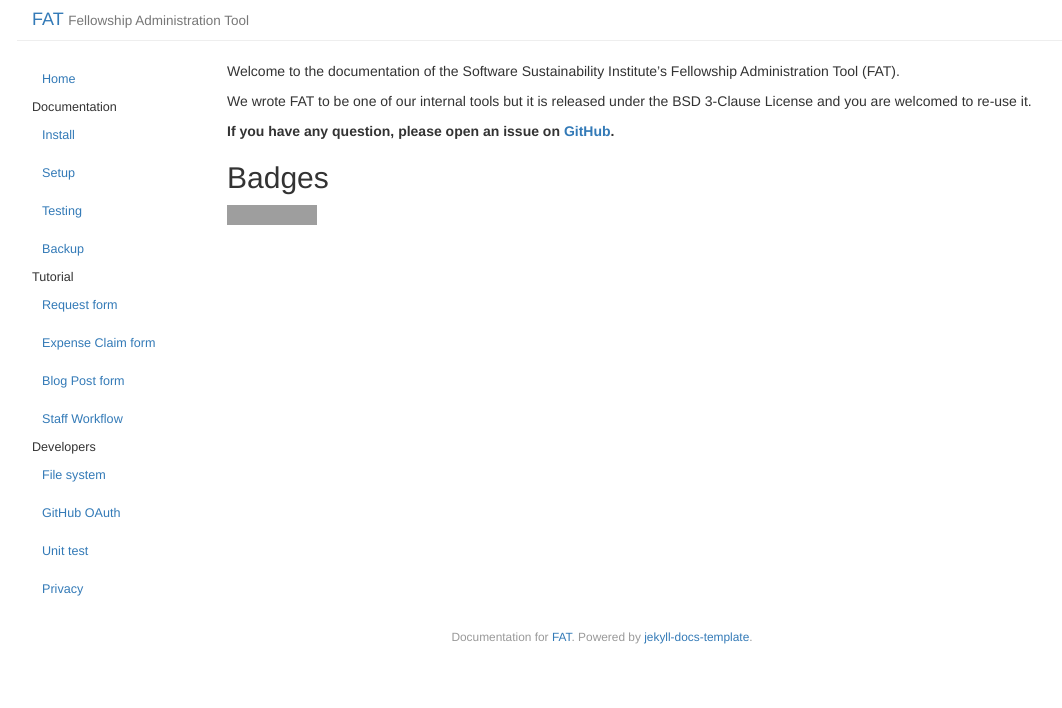
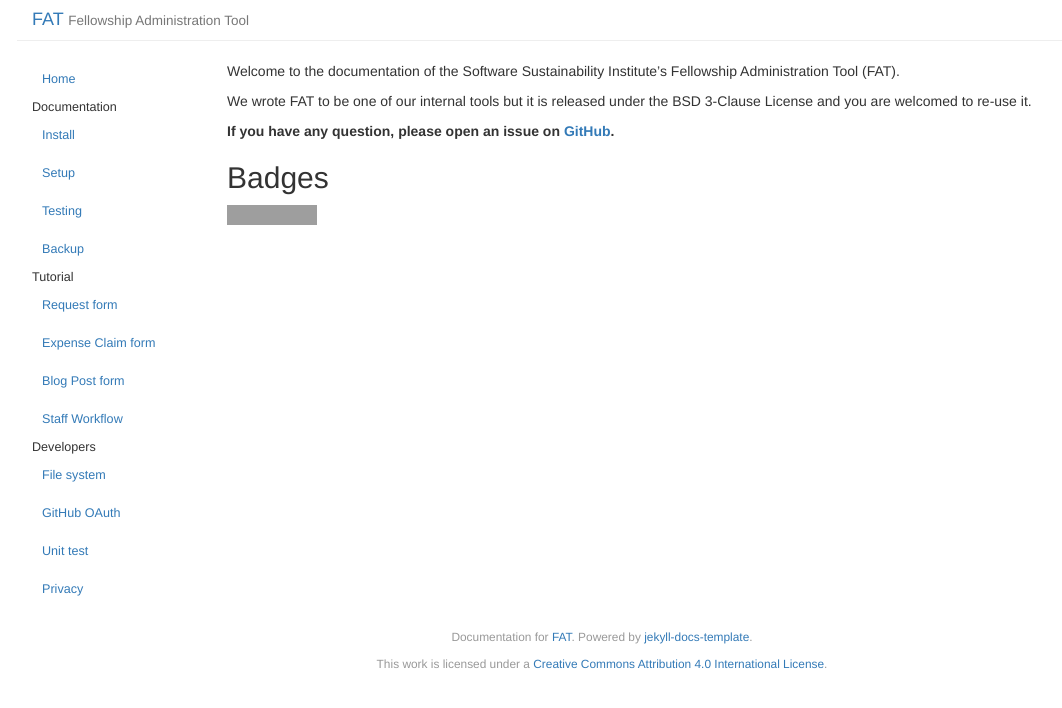
Before and after one commit to softwaresaved/lowfat, a Jekyll site: the page built from docs/index.md, in a window 1280 px wide. Shown: the top 708 px of the page, without its empty margins (38-1100 px from the left). Built offline with Jekyll 4.4.1, drawn with Linux system fonts in a browser that asks for light colours; grey boxes are pictures that could not be loaded.

```diff
--- a/docs/_includes/footer.html
+++ b/docs/_includes/footer.html
@@ -1 +1,2 @@
-Documentation for <a href="{% if site.codeurl %}{{ site.codeurl }}{% else %}{{ site.baseurl }}{% endif %}">{{ site.title }}</a>. Powered by <a href="http://bruth.github.io/jekyll-docs-template/">jekyll-docs-template</a>.
+<p>Documentation for <a href="{% if site.codeurl %}{{ site.codeurl }}{% else %}{{ site.baseurl }}{% endif %}">{{ site.title }}</a>. Powered by <a href="http://bruth.github.io/jekyll-docs-template/">jekyll-docs-template</a>.</p>
+<p>This work is licensed under a <a rel="license" href="http://creativecommons.org/licenses/by/4.0/">Creative Commons Attribution 4.0 International License</a>.</p>
```
